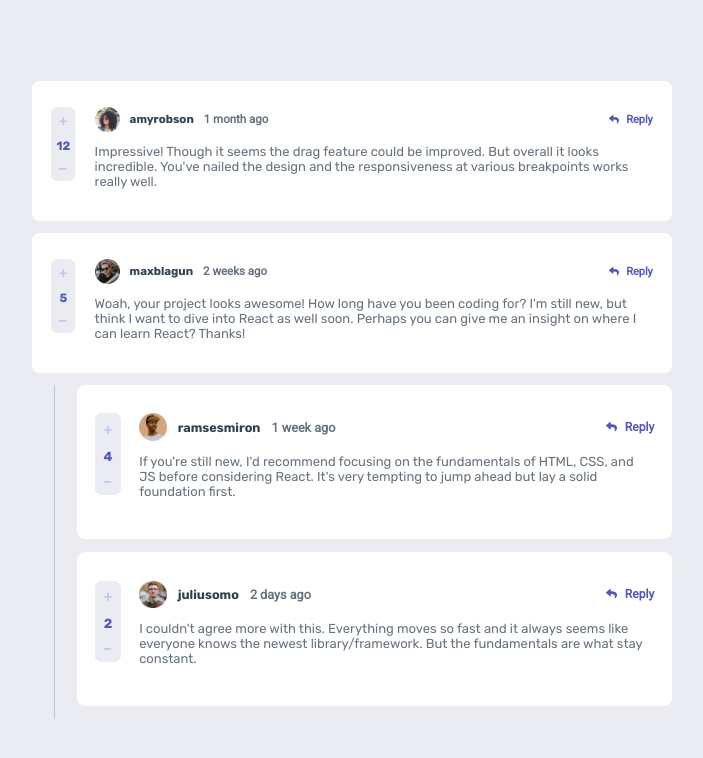
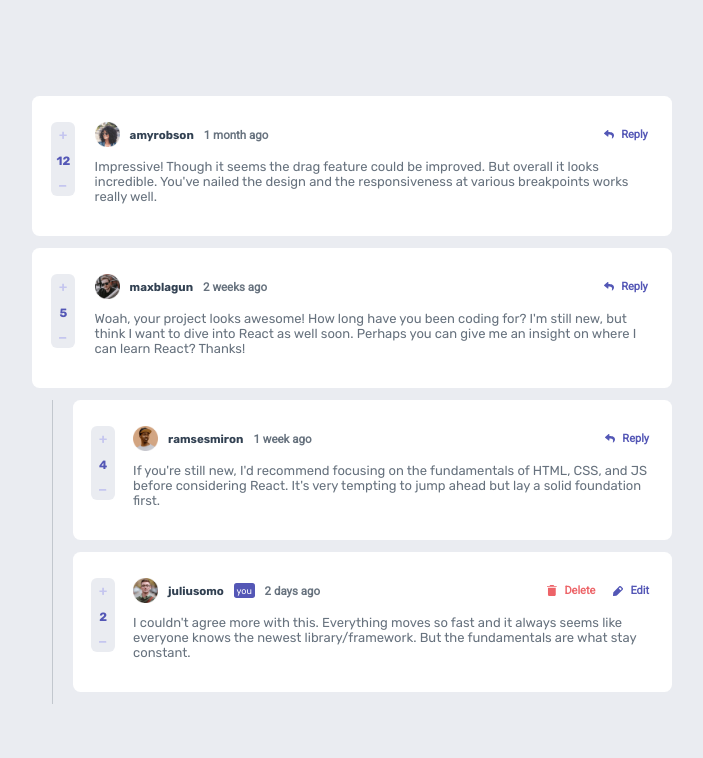
Before and after one commit to abhi-j0407/interactive-comments, a React (Create React App) app: page / in a window 1280 px wide. Shown: the top 758 px of the page, without its empty margins (288-991 px from the left). Built offline with nearby package versions, Linux system fonts and the light colour scheme.

Commit message:
Added reply section, current user auth

```diff
--- a/src/App.css
+++ b/src/App.css
@@ -9,5 +9,5 @@
     flex-direction: column;
     justify-content: center;
     align-items: center;
-    font-size: 62.5%;
+    font-size: 10px;
 }
--- a/src/App.js
+++ b/src/App.js
@@ -1,6 +1,5 @@
 import './App.css'
 import commentData from './data.json'
-// import Comment from './components/Comment'
 import CommentWithReplies from './components/CommentWithReplies';
 
 
@@ -12,7 +11,7 @@ function App() {
         {
           commentData.comments.map((comment) => {
             return (
-              <CommentWithReplies mainComment={comment} replies={comment.replies} key={ comment.id }/>
+              <CommentWithReplies mainComment={comment} key={comment.id} currentUser={commentData.currentUser}/>
             )
 
           })
--- a/src/components/CommentWithReplies.js
+++ b/src/components/CommentWithReplies.js
@@ -1,17 +1,17 @@
 import './comment.css'
 import Comment from "./Comment"
 
-const CommentWithReplies = ({ mainComment, replies }) => {
+const CommentWithReplies = ({ mainComment, currentUser}) => {
     return (
     <div className="comment-with-replies">
-            <Comment mainComment={mainComment} />
+            <Comment mainComment={mainComment} currentUser={currentUser}/>
             <div className="reply-section">
                 {
-                replies.map((reply) => {
+                mainComment.replies.map((reply) => {
                     return (
                         <div className='reply'>
                             <span className="vertical-line"></span>
-                            <Comment mainComment={reply} key={ reply.id }/>
+                            <Comment mainComment={reply} key={reply.id} currentUser={currentUser}/>
                         </div>
                     )
                     })
--- /dev/null
+++ b/src/components/Reply.js
@@ -0,0 +1,20 @@
+const Reply = ({commentOwner}) => {
+
+  return (
+    <div className= 'container'>
+      <div className="reply-container">
+        <div className="user-img">
+          <img src='../images/avatars/image-amyrobson.png' alt="user-img" className='reply-avatar' />
+        </div>
+        <div className="reply-area">
+          <form action="#" className="reply-form">
+            <textarea name="reply-textarea" id="" cols="36" rows="4" className="reply-textarea" defaultValue={`@${commentOwner}`}></textarea>
+            <button type="submit" className="reply-button">REPLY</button>
+          </form>
+        </div>
+      </div>
+    </div>
+  )
+}
+
+export default Reply
--- a/src/components/comment.css
+++ b/src/components/comment.css
@@ -1,5 +1,6 @@
-.comment-container {
+.container {
     display: flex;
+    flex-direction: column;
     justify-content: center;
     margin-bottom: 1.2em;
 }
@@ -36,6 +37,8 @@
 
 .tracker-icon {
     width: 0.8em;
+    padding: 0.2em;
+    cursor: pointer;
 }
 
 .comment-body {
@@ -63,7 +66,7 @@
 }
 
 .avatar {
-    height: 100%;
+    height: min(100%, 2.5em);
 }
 
 .name,.timestamp {
@@ -75,6 +78,16 @@
     font-family: 'Rubik', sans-serif;
 }
 
+.current-user {
+    background-color: hsl(238, 40%, 52%);
+    color: hsl(0, 0%, 100%);
+    padding: 0.3em;
+    font-size: 0.9em;
+    font-family: 'Rubik', sans-serif;
+    font-weight: 400;
+    border-radius: 0.3em;
+}
+
 .timestamp {
     color: hsl(211, 10%, 45%);
 }
@@ -83,15 +96,37 @@
     display: flex;
     align-items: center;
     column-gap: 0.75em;
+    padding: 0.5em;
+    cursor: pointer;
 }
 
-.reply-icon {
+.reply-toggle {
+    background: none;
+	color: inherit;
+	border: none;
+	padding: 0.5em;
+	font: inherit;
+	outline: inherit;
+}
+
+.icon {
     width: 1em;
 }
 
-.reply {
+.owner-ctrl {
+    display: flex;
+    column-gap: 0.75em;
+}
+
+.reply-btn,
+.edit-btn,
+.delete-btn {
     font-size: 1.1em;
     color: hsl(238, 40%, 52%);
+}
+
+.delete-btn {
+    color: hsl(358, 79%, 66%);
 }
 
 .comment-content {
@@ -116,3 +151,60 @@
     padding-left: 2em;
     margin-right: 1em;
 }
+
+.reply-container {
+    width: 100%;
+    height: 11em;
+    display: flex;
+    justify-content: center;
+    align-items: center;
+    background-color: hsl(0, 0%, 100%);
+    border-radius: 0.75em;
+    margin-top: 1.2em;
+    column-gap: 1.5em;
+}
+
+.reply-area {
+    width: 80%;
+}
+
+.user-img {
+    height: 8em;
+}
+
+.reply-avatar {
+    height: 3.5em;
+}
+
+.reply-form {
+    display: flex;
+    column-gap: 1.2em;
+    justify-content: flex-end;
+}
+
+.reply-textarea {
+    border-radius: 0.5em;
+    width: 100%;
+    outline: none;
+    padding: 0.5em 1em;
+    resize: none;
+}
+
+.reply-button {
+    width: 8em;
+    background-color: hsl(238, 40%, 52%);
+    color: hsl(223, 19%, 93%);
+    font-family: 'Rubik', sans-serif;
+    height: 2.6em;
+    font-size: 1.15em;
+    border: none;
+    border-radius: 5px;
+}
+
+.reply-show {
+    display: flex;
+}
+
+.reply-hide {
+    display: none;
+}
--- a/src/components/comment.js
+++ b/src/components/comment.js
@@ -1,13 +1,15 @@
+import Tracker from './Tracker'
+import Reply from './Reply'
+import { useState } from 'react';
 
+const Comment = ({ mainComment, currentUser }) => {
 
-import Tracker from './Tracker'
+    const [showReply, setShowReply] = useState(false);
 
-const Comment = ({mainComment}) => {
-
-    console.log(mainComment)
+    const setReply = () => setShowReply(!showReply)
 
     return (
-        <div className="comment-container">
+        <div className="container">
             <div className="main-comment">
                 <Tracker score={mainComment.score} />
                 <div className="comment-body">
@@ -15,18 +17,33 @@ const Comment = ({mainComment}) => {
                         <div className="header-left">
                             <img src={mainComment.user.image.png} alt="user-img" className='avatar' />
                             <h4 className="name">{mainComment.user.username}</h4>
+                            {(mainComment.user.username === currentUser.username) ? <h5 className="current-user">you</h5> : null}
                             <h5 className='timestamp'>{mainComment.createdAt}</h5>
                         </div>
-                        <div className="header-right">
-                            <img src="../images/icon-reply.svg" alt="" className='reply-icon' />
-                            <h4 className='reply'>Reply</h4>
-                        </div>
+                        {(mainComment.user.username === currentUser.username) ?
+                            <div className="owner-ctrl">
+                                <button className='reply-toggle header-right' onClick={setReply}>
+                                    <img src="../images/icon-delete.svg" alt="" className='icon' />
+                                    <h4 className='delete-btn'>Delete</h4>
+                                </button>
+                                <button className='reply-toggle header-right'>
+                                    <img src="../images/icon-edit.svg" alt="" className='icon' />
+                                    <h4 className='edit-btn'>Edit</h4>
+                                </button>
+                            </div>
+                            :
+                            <button className='reply-toggle header-right' onClick={setReply}>
+                                <img src="../images/icon-reply.svg" alt="" className='icon' />
+                                <h4 className='reply-btn'>Reply</h4>
+                            </button>
+                        }
                     </div>
                     <div className="comment-content">
                         {mainComment.content}
                     </div>
                 </div>
             </div>
+            { showReply ? <Reply commentOwner = {mainComment.user.username} /> : null }
         </div>
   )
 }
--- a/src/components/tracker.js
+++ b/src/components/tracker.js
@@ -1,9 +1,17 @@
-const Tracker = ({score}) => {
+import { useState } from "react";
+
+const Tracker = ({ score }) => {
+
+  const [shownScore, setShownScore] = useState(score);
+
+  const increaseScore = () => setShownScore(shownScore + 1)
+  const decreaseScore = () => setShownScore(shownScore - 1)
+
   return (
     <div className="tracker">
-      <img src="../images/icon-plus.svg" alt="increment-track" className="tracker-icon" />
-      <h5 className="likes">{score}</h5>
-      <img src="../images/icon-minus.svg" alt="decrement-tracker" className="tracker-icon"/>
+      <img src="../images/icon-plus.svg" alt="increment-track" className="tracker-icon" onClick={increaseScore}/>
+      <h5 className="likes">{shownScore}</h5>
+      <img src="../images/icon-minus.svg" alt="decrement-tracker" className="tracker-icon" onClick={decreaseScore}/>
     </div>
   )
 }
```
